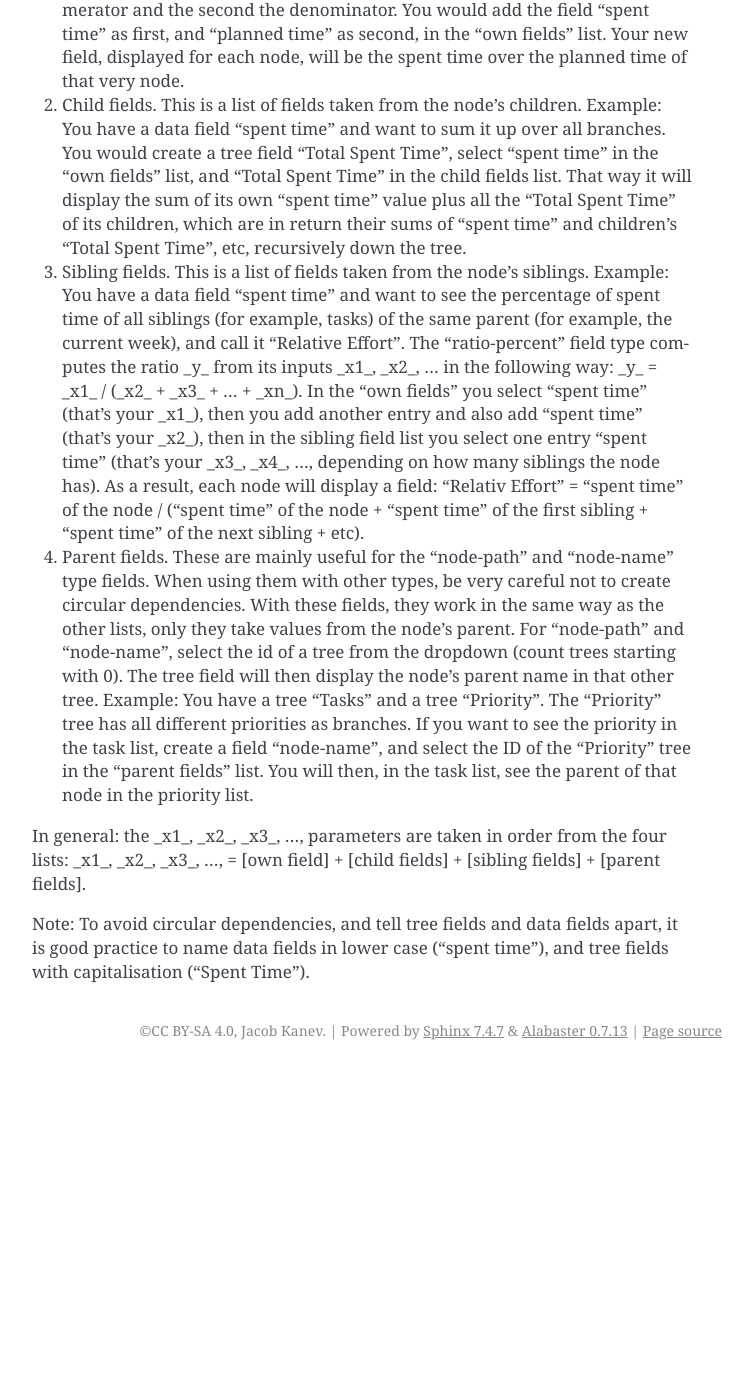
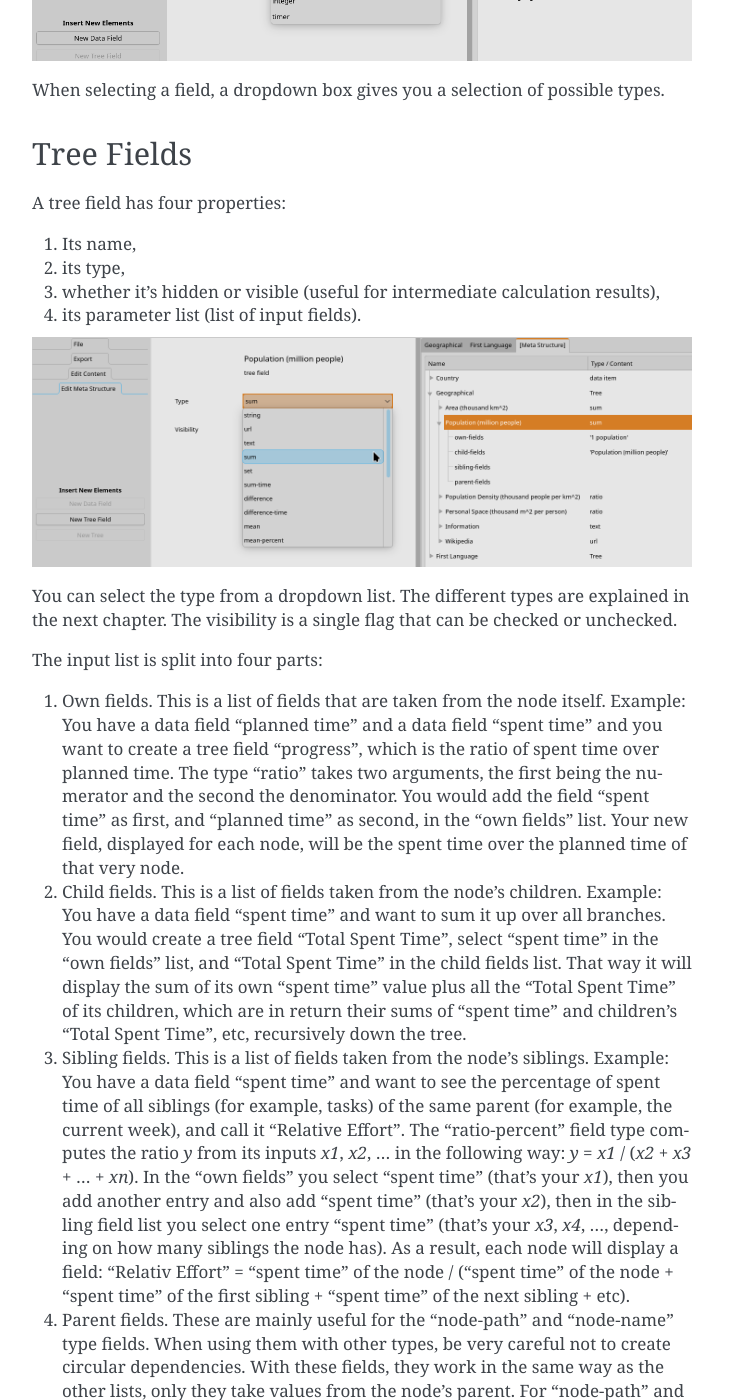
Before and after one commit to jkanev/treetime, a Sphinx documentation site: the page built from docs/meta-structure.rst, in a window 1280 px wide and 1400 px high, scrolled down 1583 px. Shown: the whole window, without its empty margins (388-1140 px from the left). Built offline with Sphinx 7.4.7, drawn with Linux system fonts in a browser that asks for light colours; before the commit the page ends 2653 px from its top, so only the background shows below that; some of the changed text lies outside the part shown.

Commit message:
Preparing release 2025.3
This is release 2025.3, including the new structure editing mode,
and several new implementaitons. This is the biggest implementation
jump since the beginning of treetime. Probably a number of bugs
introduced that will show up later.

```diff
--- a/docs/index.rst
+++ b/docs/index.rst
@@ -7,7 +7,6 @@
 Mathematical functions (sum, difference, mean, ratio) can be calculated recursively.
 Linked trees are distinct trees that share data between them.
 In *TreeTime*, a data object is part of several trees at the same time.
-*TreeTime* is a time planner, a to-do list manager, a test report tool, a project planner, a family ancestry editor, a mind-mapping tool, and similar.
 
 Content
 -------
--- a/docs/meta-structure.rst
+++ b/docs/meta-structure.rst
@@ -19,16 +19,19 @@
 
 The first entry in the tree on the left is the data item. You can change its name by double clicking on the title in the left. This is the default name of any new item that's added when you hit any of the "new node" / "new parent" / "new sibling" buttons.
 
-![](edit-meta-structure.png)
+.. image:: edit-meta-structure.png
+   :align: center
 
 The entries below are tree entries. When selecting a tree entry on the right and double clicking its title on the left you can edit a tree name. You can also create and delete trees.
 
 Data Fields
 -----------
 
-Data fields can be renamed, created, and deleted. Note that the order in which fields are displayed in the data part of _TreeTime_ is alphabetical. To add or remove a field you can click on the respective buttons on the left.
+Data fields can be renamed, created, and deleted. Note that the order in which fields are displayed in the data part of *TreeTime* is alphabetical. To add or remove a field you can click on the respective buttons on the left.
 
-![](edit-data-field.png)
+
+.. image:: edit-data-field.png
+   :align: center
 
 When selecting a field, a dropdown box gives you a selection of possible types.
 
@@ -42,7 +45,8 @@
 3. whether it's hidden or visible (useful for intermediate calculation results),
 4. its parameter list (list of input fields).
 
-![](edit-tree-field.png)
+.. image:: edit-tree-field.png
+   :align: center
 
 You can select the type from a dropdown list. The different types are explained in the next chapter. The visibility is a single flag that can be checked or unchecked.
 
@@ -50,9 +54,9 @@
 
 1. Own fields. This is a list of fields that are taken from the node itself. Example: You have a data field "planned time" and a data field "spent time" and you want to create a tree field "progress", which is the ratio of spent time over planned time. The type "ratio" takes two arguments, the first being the numerator and the second the denominator. You would add the field "spent time" as first, and "planned time" as second, in the "own fields" list. Your new field, displayed for each node, will be the spent time over the planned time of that very node.
 2. Child fields. This is a list of fields taken from the node's children. Example: You have a data field "spent time" and want to sum it up over all branches. You would create a tree field "Total Spent Time", select "spent time" in the "own fields" list, and "Total Spent Time" in the child fields list. That way it will display the sum of its own "spent time" value plus all the "Total Spent Time" of its children, which are in return their sums of "spent time" and children's "Total Spent Time", etc, recursively down the tree.
-3. Sibling fields. This is a list of fields taken from the node's siblings. Example: You have a data field "spent time" and want to see the percentage of spent time of all siblings (for example, tasks) of the same parent (for example, the current week), and call it "Relative Effort". The "ratio-percent" field type computes the ratio _y_ from its inputs _x1_, _x2_, ... in the following way: _y_ = _x1_ / (_x2_ + _x3_ + ... + _xn_). In the "own fields" you select "spent time" (that's your _x1_), then you add another entry and also add "spent time" (that's your _x2_), then in the sibling field list you select one entry "spent time" (that's your _x3_, _x4_, ..., depending on how many siblings the node has). As a result, each node will display a field: "Relativ Effort" = "spent time" of the node / ("spent time" of the node + "spent time" of the first sibling + "spent time" of the next sibling + etc).
+3. Sibling fields. This is a list of fields taken from the node's siblings. Example: You have a data field "spent time" and want to see the percentage of spent time of all siblings (for example, tasks) of the same parent (for example, the current week), and call it "Relative Effort". The "ratio-percent" field type computes the ratio *y* from its inputs *x1*, *x2*, ... in the following way: *y* = *x1* / (*x2* + *x3* + ... + *xn*). In the "own fields" you select "spent time" (that's your *x1*), then you add another entry and also add "spent time" (that's your *x2*), then in the sibling field list you select one entry "spent time" (that's your *x3*, *x4*, ..., depending on how many siblings the node has). As a result, each node will display a field: "Relativ Effort" = "spent time" of the node / ("spent time" of the node + "spent time" of the first sibling + "spent time" of the next sibling + etc).
 4. Parent fields. These are mainly useful for the "node-path" and "node-name" type fields. When using them with other types, be very careful not to create circular dependencies. With these fields, they work in the same way as the other lists, only they take values from the node's parent. For "node-path" and "node-name", select the id of a tree from the dropdown (count trees starting with 0). The tree field will then display the node's parent name in that other tree. Example: You have a tree "Tasks" and a tree "Priority". The "Priority" tree has all different priorities as branches. If you want to see the priority in the task list, create a field "node-name", and select the ID of the "Priority" tree in the "parent fields" list. You will then, in the task list, see the parent of that node in the priority list.
 
-In general: the _x1_, _x2_, _x3_, ..., parameters are taken in order from the four lists: _x1_, _x2_, _x3_, ..., = [own field] + [child fields] + [sibling fields] + [parent fields].
+In general: the *x1*, *x2*, *x3*, ..., parameters are taken in order from the four lists: *x1*, *x2*, *x3*, ..., = [own field] + [child fields] + [sibling fields] + [parent fields].
 
 Note: To avoid circular dependencies, and tell tree fields and data fields apart, it is good practice to name data fields in lower case ("spent time"), and tree fields with capitalisation ("Spent Time").
--- a/docs/releases.rst
+++ b/docs/releases.rst
@@ -146,7 +146,6 @@
 - Extend documentation on readthedocs.io
 - Add more fields
 - Add more examples and more template data files
-- Structure editing/viewing in extra tab (editing the structure, number and definitions and trees and tree fields and data fields)
 
 Future
 ------
```
